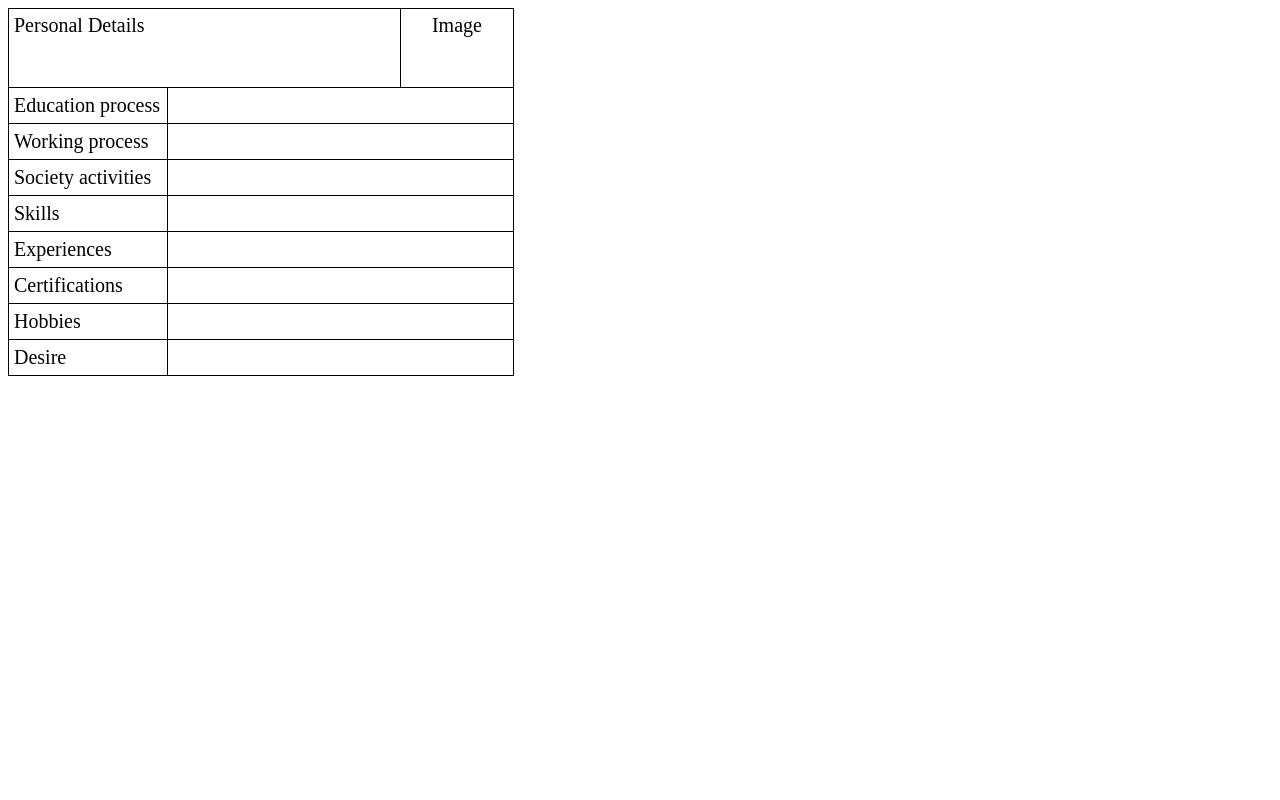
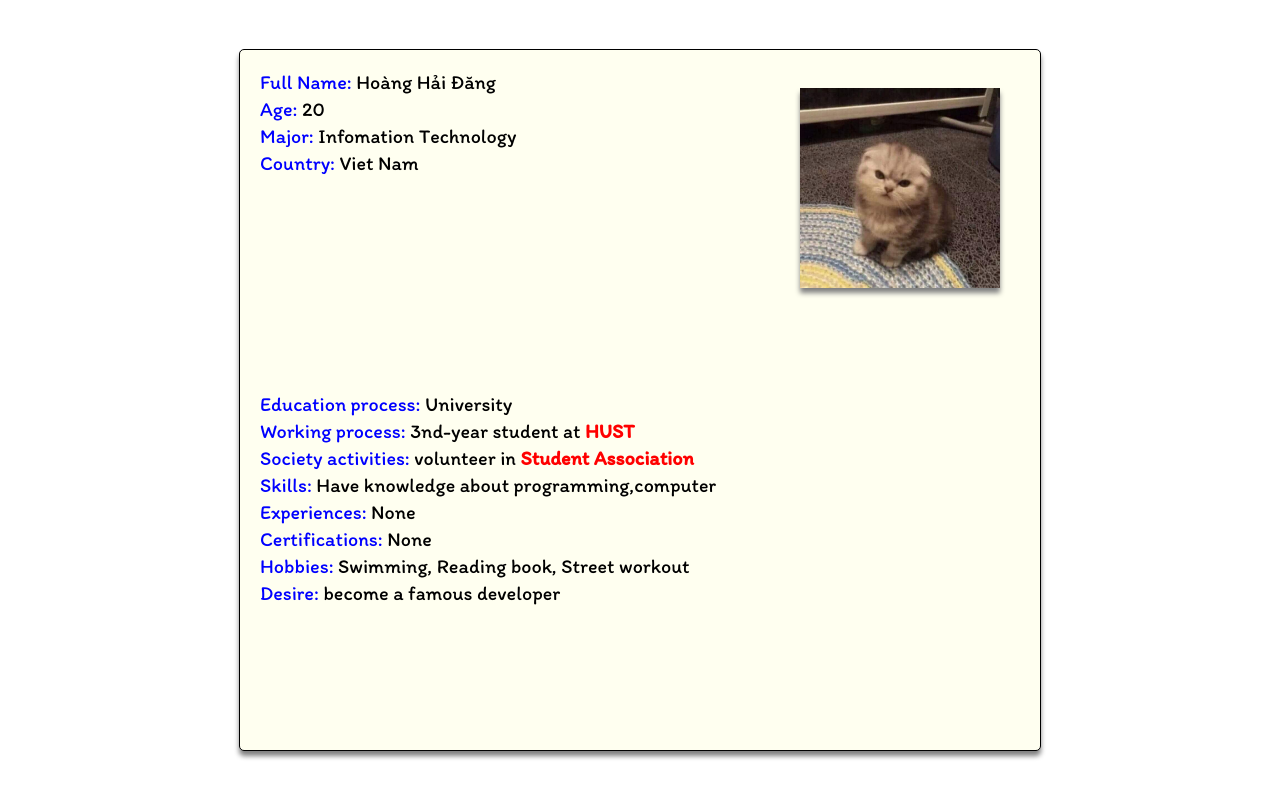
Before and after one commit to cuong160920/WEB-Technology-Homework, a PHP site: page /Ex2.html in a window 1280 px wide. Run offline with PHP 8.4, Linux system fonts and the light colour scheme; some libraries are stand-ins or nearby versions.

Commit message:
second commit

```diff
--- a/Week 1/Ex 1.9/Ex2.html
+++ b/Week 1/Ex 1.9/Ex2.html
@@ -4,55 +4,31 @@
     <meta charset="UTF-8">
     <meta http-equiv="X-UA-Compatible" content="IE=edge">
     <meta name="viewport" content="width=device-width, initial-scale=1.0">
+    <link href="https://fonts.googleapis.com/css?family=Dancing+Script|Itim|Lobster|Montserrat:500|Noto+Serif|Nunito|Patrick+Hand|Roboto+Mono:100,100i,300,300i,400,400i,500,500i,700,700i|Roboto+Slab|Saira" rel="stylesheet">
     <link rel="stylesheet" href="style.css">
     <title>Document</title>
 </head>
 <body>
-    <table>
-        <tr>
-            <td class="title-1" colspan="2">Personal Details</td>
-            <td class="title-2" colspan="1">Image</td>
-        </tr>
-        <tr>
-            <td class="content-1">Education process</td>
-            <td class="content-2"></td>
-            <td class="content-3"></td>
-        </tr>
-        <tr>
-            <td class="content-1">Working process</td>
-            <td class="content-2"></td>
-            <td class="content-3"></td>
-        </tr>
-        <tr>
-            <td class="content-1">Society activities</td>
-            <td class="content-2"></td>
-            <td class="content-3"></td>
-        </tr>
-        <tr>
-            <td class="content-1">Skills</td>
-            <td class="content-2"></td>
-            <td class="content-3"></td>
-        </tr>
-        <tr>
-            <td class="content-1">Experiences</td>
-            <td class="content-2"></td>
-            <td class="content-3"></td>
-        </tr>
-        <tr>
-            <td class="content-1">Certifications</td>
-            <td class="content-2"></td>
-            <td class="content-3"></td>
-        </tr>
-        <tr>
-            <td class="content-1">Hobbies</td>
-            <td class="content-2"></td>
-            <td class="content-3"></td>
-        </tr>
-        <tr>
-            <td class="content-1">Desire</td>
-            <td class="content-2"></td>
-            <td class="content-3"></td>
-        </tr>
-    </table>
+    <div class="root">
+        <div class="child-root">
+            <div class="Personal-Details">
+                <p><span>Full Name:</span> Hoàng Hải Đăng</p>
+                <p><span>Age:</span> 20</p>
+                <p><span>Major:</span> Infomation Technology</p>
+                <p><span>Country:</span> Viet Nam</p>
+            </div>
+            <img src="anhmeo.jpg" alt="anhmeo">
+        </div>
+        <div class="Details">
+            <p><span>Education process:</span> University</p>
+            <p><span>Working process:</span> 3nd-year student at <strong style="color: red;">HUST</strong></p>
+            <p><span>Society activities:</span> volunteer in <strong style="color: red;">Student Association</strong></p>
+            <p><span>Skills:</span> Have knowledge about programming,computer</p>
+            <p><span>Experiences:</span> None</p>
+            <p><span>Certifications:</span> None</p>
+            <p><span>Hobbies:</span> Swimming, Reading book, Street workout</p>
+            <p><span>Desire:</span> become a famous developer</p>
+        </div>
+    </div>
 </body>
 </html>
--- a/Week 1/Ex 1.9/style.css
+++ b/Week 1/Ex 1.9/style.css
@@ -1,35 +1,46 @@
+@import "https://use.fontawesome.com/releases/v5.5.0/css/all.css";
+
 * {
-    font-size: 20px;
+    margin: 0;
+    padding: 0;
 }
 
-table {
-    width: 40%;
-    border-collapse: collapse;
+img {
+    position: relative;
+    left: 70%;
+    margin-top: -90px;
+    width: 200px;
+    height: 200px;
+    box-shadow: 0px 5px 5px gray;
 }
 
-table, td {
+.root {
+    position: absolute;
     border: 1px solid black;
+    border-radius: 5px;
+    box-shadow: 0px 5px 5px  gray;
+    width: 800px;
+    height: 700px;
+    transform: translate(-50%, -50%);
+    top: 50%;
+    left: 50%;
+    background-color: rgb(255,255,240);
 }
 
-.content-1 {
-    padding: 5px 5px 5px 5px;
+.Personal-Details{
+    margin: 20px 0 0 20px;
 }
 
-.title-1 {
-    padding: 5px 30px 50px 5px;
+p {
+    margin-bottom: 3px;
+    font-size: 20px;
+    font-family: Itim, sans-serif;
 }
 
-.title-2 {
-    padding: 5px 30px 50px 30px;
-    text-align: center;
+.Details {
+    margin: 100px 0 0 20px;
 }
 
-.content-2 {
-    padding: 30px 30px 5px 200px;
-    border-left: 0;
-    border-right: 0;
+span {
+    color: blue;
 }
-
-.content-3 {
-    border-left: 0;
-}
```
Also changed, not shown: Week 1/Ex 1.9/anhmeo.jpg (added).
